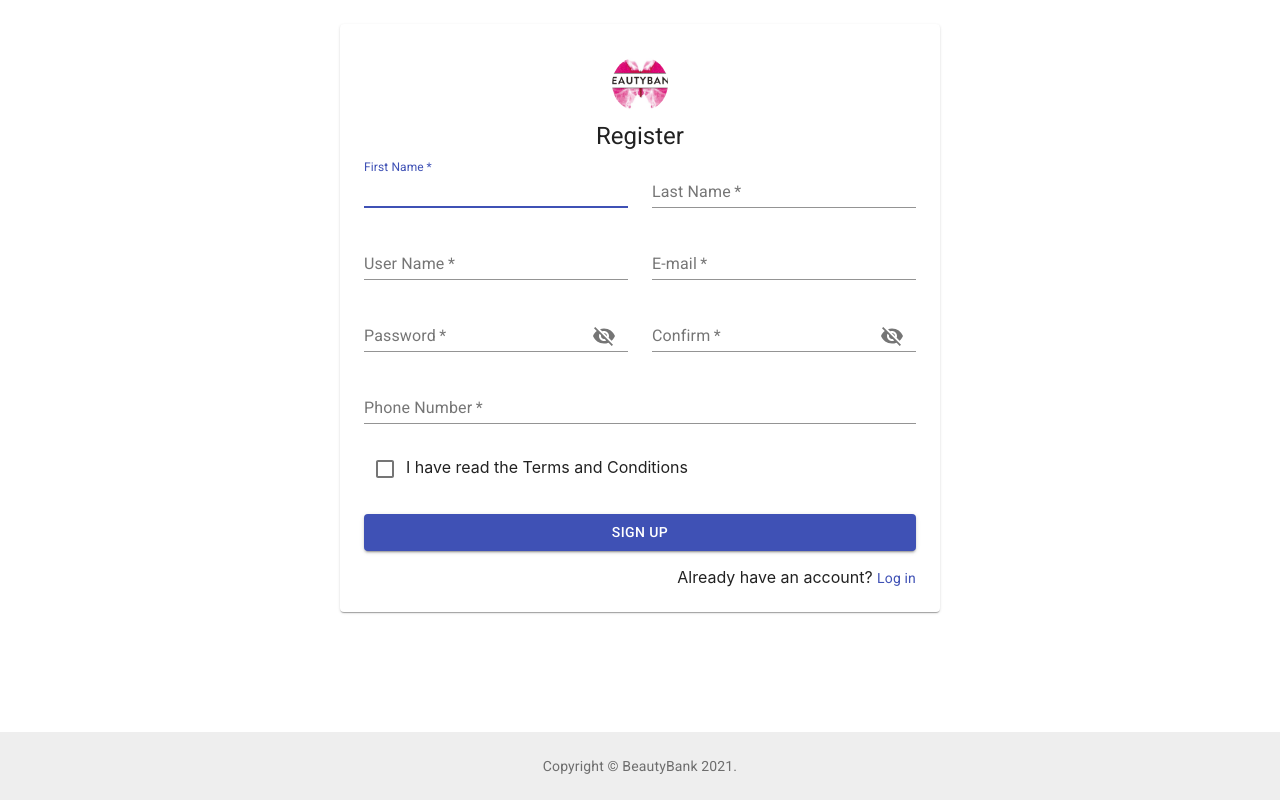
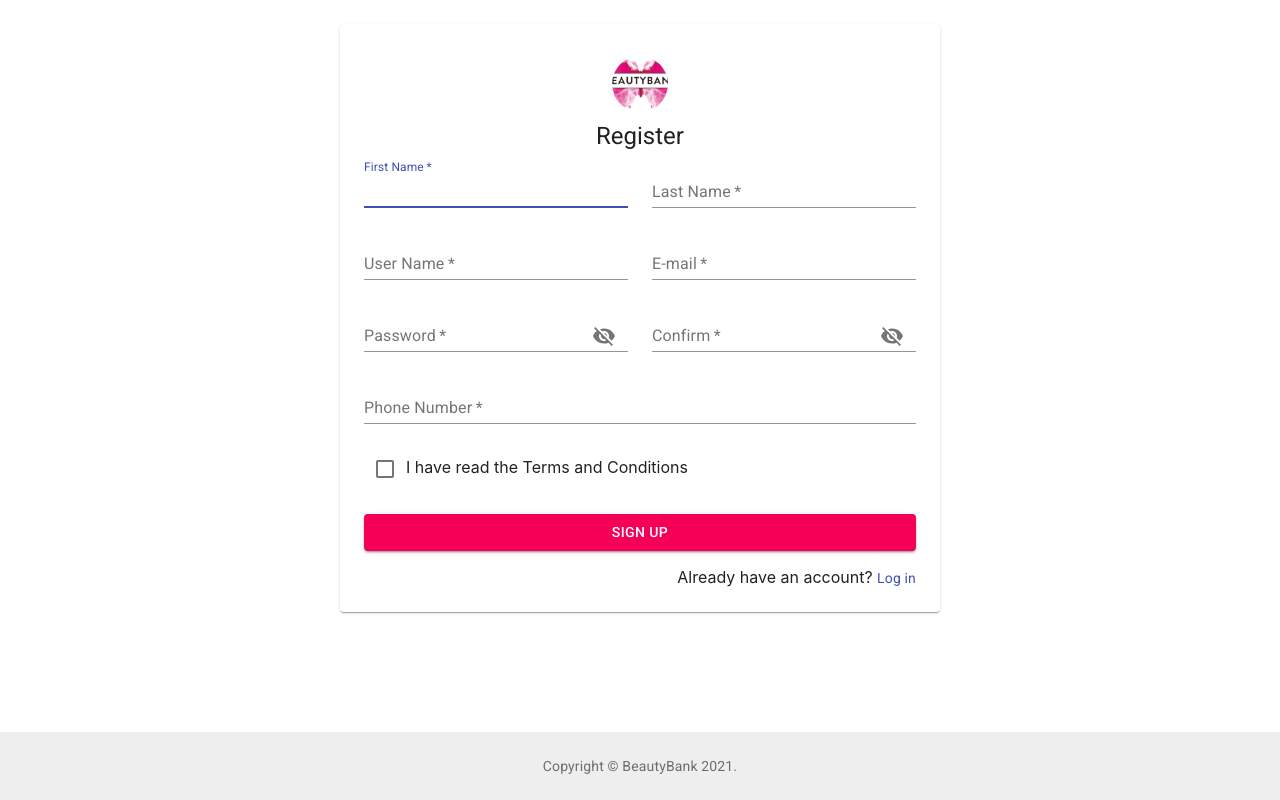
Before and after one commit to msnmz/Beauty-Bank-Frontend, a React (Create React App) app: page /register/1 in a window 1280 px wide. Built offline with nearby package versions, Linux system fonts and the light colour scheme.

Commit message:
Updated submit button color

```diff
--- a/src/pages/Signup.js
+++ b/src/pages/Signup.js
@@ -181,7 +181,7 @@ const Signup = () => {
                         <Grid item xs={12}>
                             <FormControlLabel
                                 control={<Checkbox name='extraMail' value='allowExtraEmails' color='primary'
-                                {...formik.getFieldProps('ExtraMail')} />}
+                                    {...formik.getFieldProps('ExtraMail')} />}
                                 label='I want to receive inspiration, marketing promotions and updates via email.'
                             />
                         </Grid>
@@ -190,7 +190,7 @@ const Signup = () => {
                         type='submit'
                         fullWidth
                         variant='contained'
-                        color='primary'
+                        color='secondary'
                         className={classes.submit}
                     >
                         Sign Up
--- a/src/pages/SignupDetail.js
+++ b/src/pages/SignupDetail.js
@@ -355,7 +355,7 @@ const SignupDetail = () => {
                         type='submit'
                         fullWidth
                         variant='contained'
-                        color='primary'
+                        color='secondary'
                         className={classes.submit}
                     >
                         Sign Up
```
